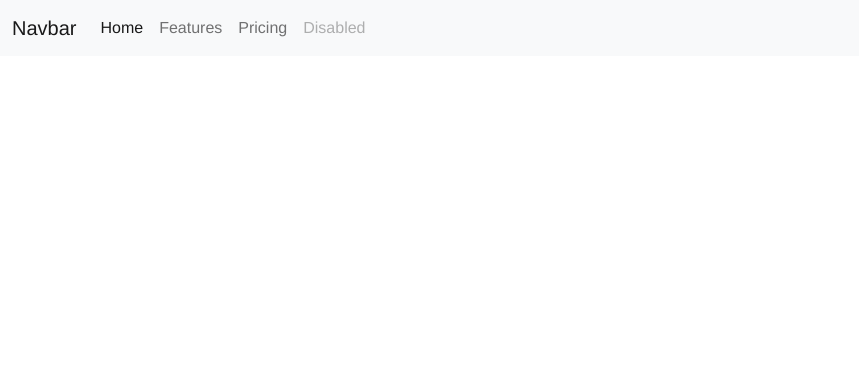
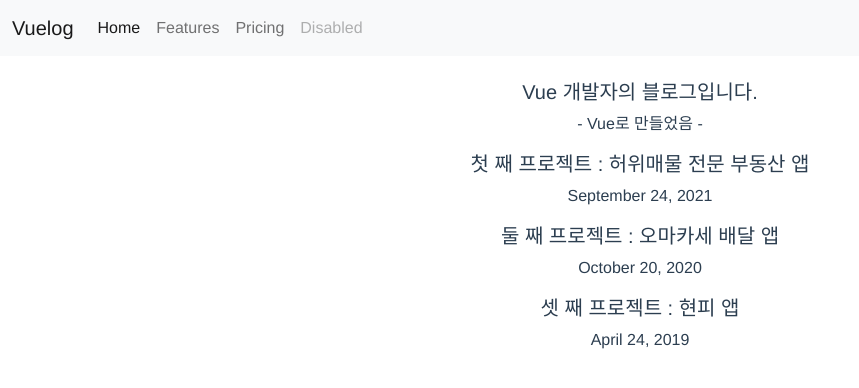
Before and after one commit to Hansoleeya/blog, a Vue app: page / in a window 1280 px wide. Shown: the top 388 px of the page, without its empty margins (0-859 px from the left). Built offline with nearby package versions, Linux system fonts and the light colour scheme.

Commit message:
데이터바인딩,props 복습

```diff
--- a/src/App.vue
+++ b/src/App.vue
@@ -1,7 +1,7 @@
 <template>
   <nav class="navbar navbar-expand-lg navbar-light bg-light">
     <div class="container-fluid">
-      <a class="navbar-brand" href="#">Navbar</a>
+      <a class="navbar-brand" href="#">Vuelog</a>
       <button class="navbar-toggler" type="button" data-bs-toggle="collapse" data-bs-target="#navbarNav" aria-controls="navbarNav" aria-expanded="false" aria-label="Toggle navigation">
         <span class="navbar-toggler-icon"></span>
       </button>
@@ -23,15 +23,28 @@
       </div>
     </div>
   </nav>
+
+  <div class="container mt-4">
+    <h5>Vue 개발자의 블로그입니다.</h5>
+    <p> - Vue로 만들었음 -</p>
+  </div>
+
+  <List :블로그글="블로그글"/>
+
 </template>
-
 <script>
-
+import List from './components/List.vue';
+import blog from './assets/blog.js';
 
 export default {
   name: 'App',
+  data(){
+    return{
+      블로그글 : blog
+    }
+  },
   components: {
-
+    List : List,
   }
 }
 </script>
--- /dev/null
+++ b/src/assets/blog.js
@@ -0,0 +1,18 @@
+export default [
+    {
+      title : '첫 째 프로젝트 : 허위매물 전문 부동산 앱',
+      content : 'Vue를 이용하면 비누같이 매끈한 앱을 만들 수 있습니다',
+      date : 'September 24, 2021',
+      number : 0
+    },{
+      title : '둘 째 프로젝트 : 오마카세 배달 앱',
+      content : '음식이 아니라 셰프를 직접 배달해드립니다',
+      date : 'October 20, 2020',
+      number : 1
+    },{
+      title : '셋 째 프로젝트 : 현피 앱',
+      content : '거리를 설정하면 가장 가까운 파이터를 소개해드려요! 서로 싸워보세요',
+      date : 'April 24, 2019',
+      number : 2
+    }
+  ]
--- /dev/null
+++ b/src/components/List.vue
@@ -0,0 +1,28 @@
+<template>
+  <div>
+    <h5>{{ 블로그글[0].title}}</h5>
+    <p>{{ 블로그글[0].date}}</p>
+  </div>
+  <div>
+    <h5>{{ 블로그글[1].title}}</h5>
+    <p>{{ 블로그글[1].date}}</p>
+  </div>
+  <div>
+    <h5>{{ 블로그글[2].title}}</h5>
+    <p>{{ 블로그글[2].date}}</p>
+  </div>
+
+</template>
+
+<script>
+export default {
+    name : 'list',
+    props : {
+        블로그글 : Array,
+    }
+}
+</script>
+
+<style>
+
+</style>
```
